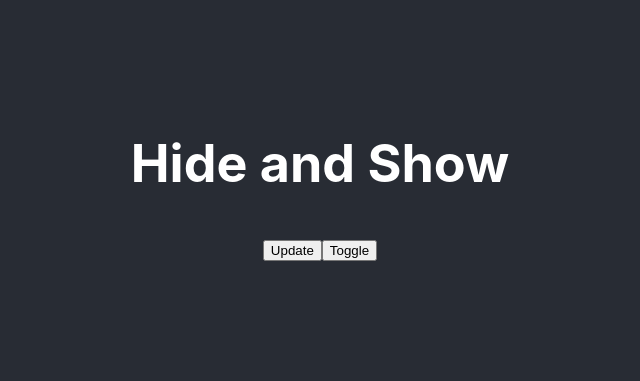
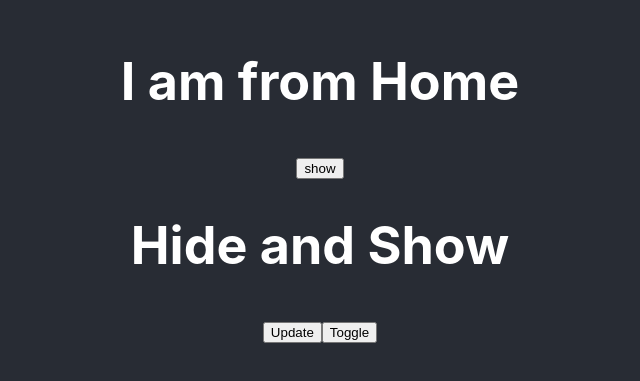
Before and after one commit to Lindos-Mahadi/ReactJS-Concept-Basick, a React (Create React App) app: page / in a window 1280 px wide. Shown: the part 221-602 px from the top of the page, without its empty margins (320-960 px from the left). Built offline with nearby package versions, Linux system fonts and the light colour scheme.

Commit message:
Toggle with UseState in Functional Component

```diff
--- a/src/components/Home.jsx
+++ b/src/components/Home.jsx
@@ -1,12 +1,26 @@
-import React from 'react'
+import React, {useState} from 'react'
 import About from './About';
 
 function Home() {
+    const [toggle, setToggle] = useState();
+
+    const toggler = () =>{
+        toggle ? setToggle() : setToggle(true);
+    }
 
     return (
-        <div>
-            {/* <About text= "Functional About Component" /> */}
-        </div>
+        <React.Fragment>
+            <div className="container">
+                <div className="row">
+                    <div className="col-6 mx-auto home">
+                        <h1>I am from Home</h1>
+                        <button className="btn btn-info btn-sm" onClick={toggler}>
+                            {toggle? <span>hide</span>:<span>show</span>}
+                        </button>
+                    </div>
+                </div>
+            </div>
+        </React.Fragment>
     )
 }
 
```
